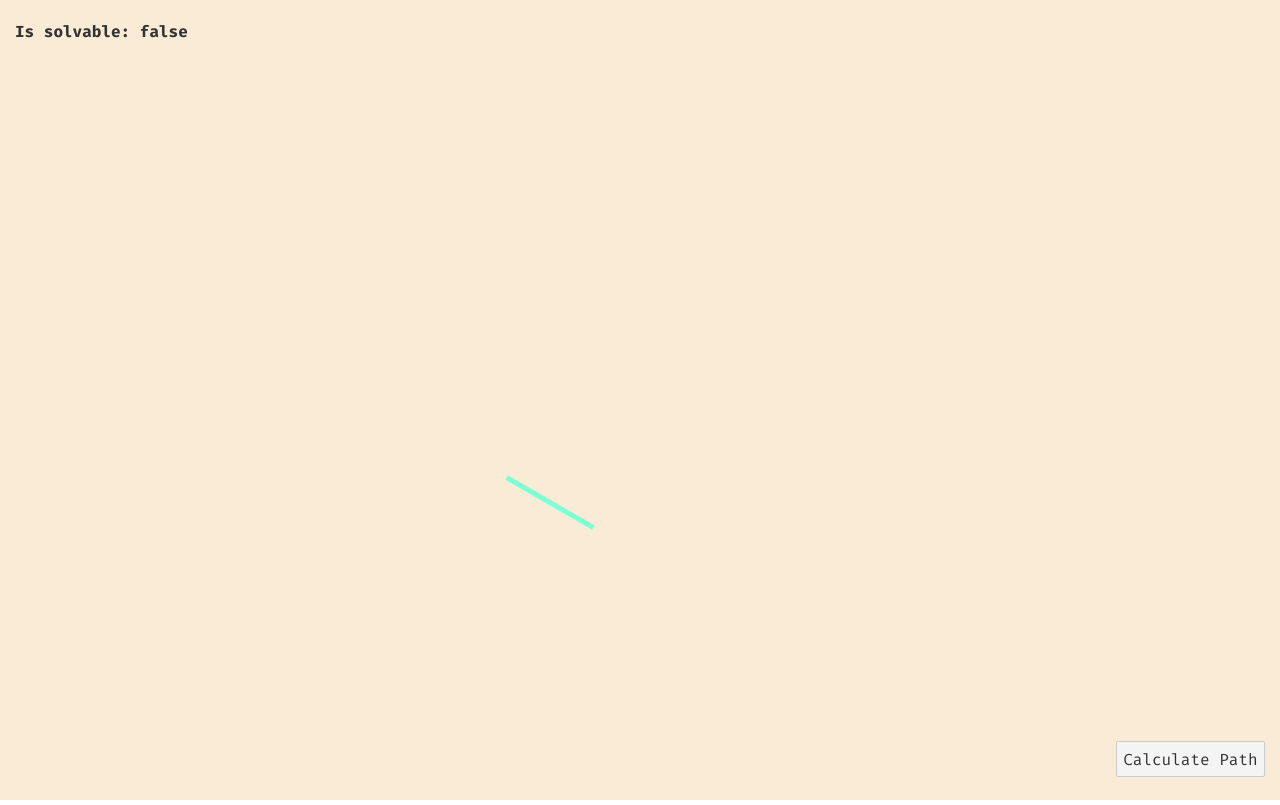
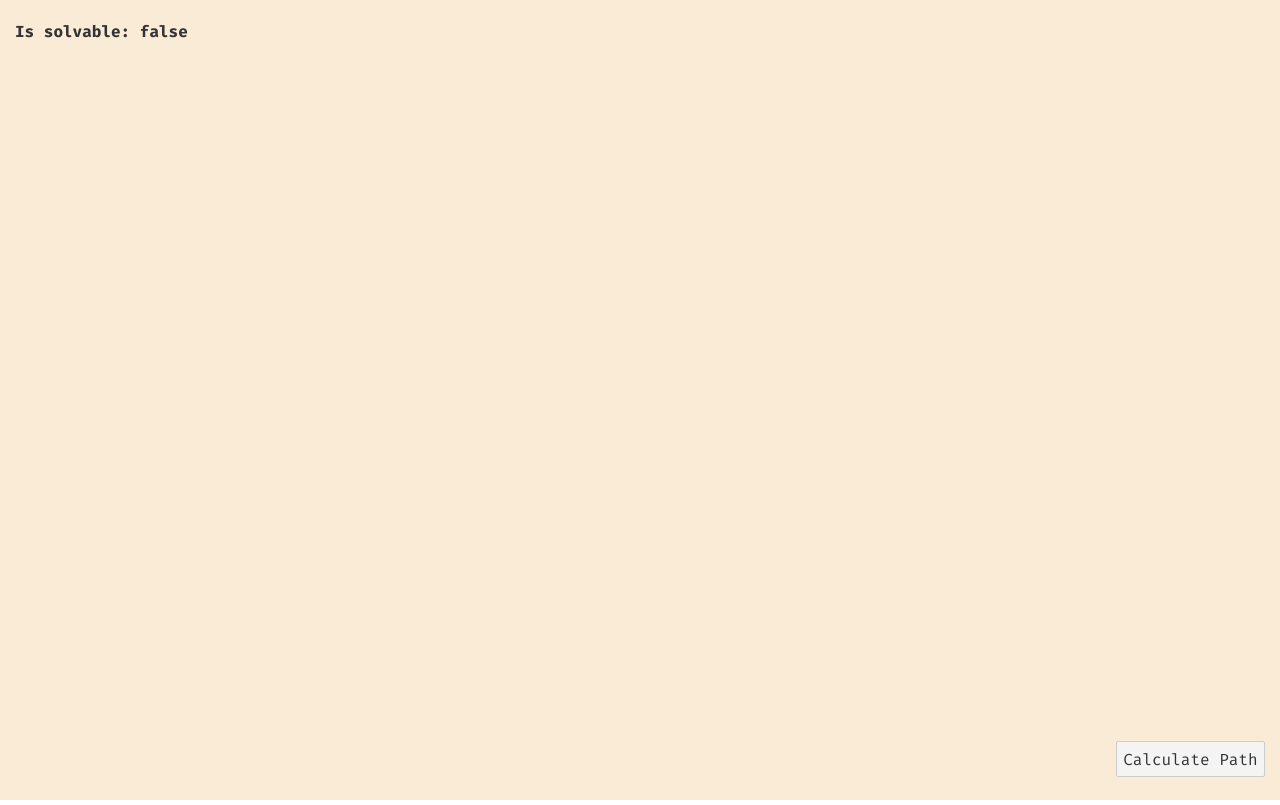
Before and after one commit to zyxwars/eulerian-path-finder, a Svelte app: page / in a window 1280 px wide. Built offline with nearby package versions, Linux system fonts and the light colour scheme; a web font is replaced by a local one.

Commit message:
Add edges

```diff
--- a/src/App.svelte
+++ b/src/App.svelte
@@ -1,40 +1,37 @@
 <script lang="ts">
   import { onMount } from "svelte";
 
+  import type * as T from "./types";
   import Node from "./components/Node.svelte";
+  import Edge from "./components/Edge.svelte";
 
-  let canvas;
-  let nodes = [];
-  let edges = [];
-  let selectedNode = null;
-  let nodeName = 0;
+  let nodes: T.Node[] = [];
+  let edges: T.Edge[] = [];
+  let selectedNode: T.Node | null = null;
 
-  onMount(() => {
-    canvas.width = window.innerWidth;
-    canvas.height = window.innerHeight;
-  });
-
-  window.onresize = () => {
-    canvas.width = window.innerWidth;
-    canvas.height = window.innerHeight;
-  };
-
-  const handleCreateNode = (e) => {
+  const handleCreateNode = (e: MouseEvent) => {
     nodes = [
       ...nodes,
       {
-        name: ++nodeName,
+        solutionOrder: "",
         x: e.clientX,
         y: e.clientY,
         isSelected: false,
         edges: new Set(),
       },
     ];
+
+    isSolvableVar = isSolvable();
   };
 
   // Var is used for gui so that it doesn't need to be updated on every refresh
-  let isSolvableVar = false;
+  let isSolvableVar: string | boolean = false;
   const isSolvable = () => {
+    for (let node of nodes) {
+      console.log(node.edges.size);
+      if (node.edges.size === 0) return "circuit not closed";
+    }
+
     let odd = 0;
     nodes.forEach((node) => {
       if (node.edges.size % 2 === 1) {
@@ -45,7 +42,7 @@
     return odd === 2 ? "Eulerian path" : odd === 0 ? "Eulerian cycle" : false;
   };
 
-  const isBridge = (node) => {
+  const isBridge = (node: T.Node) => {
     return node.edges.size < 2;
   };
 
@@ -66,9 +63,9 @@
       currentNode = nodes[0];
     }
 
-    nodes.forEach((node) => (node.name = ""));
+    nodes.forEach((node) => (node.solutionOrder = ""));
     let orderIndex = 1;
-    currentNode.name = 1;
+    currentNode.solutionOrder = 1;
 
     while (true) {
       if (currentNode.edges.size === 0) break;
@@ -89,13 +86,13 @@
       currentNode.edges.delete(nextNode);
       nextNode.edges.delete(currentNode);
 
-      //   console.log(`${currentNode.name} -> ${nextNode.name}`);
+      //   console.log(`${currentNode.solutionOrder} -> ${nextNode.solutionOrder}`);
 
       // Visually change names to the order in which the graph can be drawn
-      nextNode.name =
-        nextNode.name === ""
+      nextNode.solutionOrder =
+        nextNode.solutionOrder === ""
           ? ++orderIndex
-          : `${nextNode.name},${++orderIndex}`;
+          : `${nextNode.solutionOrder},${++orderIndex}`;
 
       currentNode = nextNode;
     }
@@ -103,7 +100,48 @@
     nodes = [...nodes]; // Refresh state
   };
 
-  const handleSelectNode = (e) => {
+  const connectNodes = (newSelectedNode: T.Node) => {
+    if (
+      newSelectedNode.edges.has(selectedNode) &&
+      selectedNode.edges.has(newSelectedNode)
+    )
+      return;
+
+    newSelectedNode.isSelected = false;
+    selectedNode.isSelected = false;
+
+    newSelectedNode.edges.add(selectedNode);
+    selectedNode.edges.add(newSelectedNode);
+
+    // In radians, use * 180 / Math.PI to get degrees
+    const angle = Math.atan2(
+      selectedNode.y - newSelectedNode.y,
+      selectedNode.x - newSelectedNode.x
+    );
+
+    edges = [
+      ...edges,
+      {
+        x: selectedNode.x + 30,
+        y: selectedNode.y + 30,
+        width:
+          (Math.abs(selectedNode.x - newSelectedNode.x) ** 2 +
+            Math.abs(selectedNode.y - newSelectedNode.y) ** 2) **
+          0.5,
+        height: 5,
+        angleDeg: 180 + (angle * 180) / Math.PI,
+        node1: selectedNode,
+        node2: newSelectedNode,
+      },
+    ];
+
+    nodes = [...nodes]; // Refresh state
+    selectedNode = null;
+
+    isSolvableVar = isSolvable();
+  };
+
+  const handleSelectedNode = (e: CustomEvent) => {
     const newSelectedNode = e.detail;
 
     // Deselect node
@@ -115,25 +153,7 @@
     }
 
     // Connect nodes
-    if (selectedNode) {
-      const ctx = canvas.getContext("2d");
-
-      ctx.beginPath();
-      ctx.moveTo(selectedNode.x + 25, selectedNode.y + 25);
-      ctx.lineTo(newSelectedNode.x + 25, newSelectedNode.y + 25);
-      ctx.stroke();
-
-      newSelectedNode.isSelected = false;
-      newSelectedNode.edges.add(selectedNode);
-      selectedNode.isSelected = false;
-      selectedNode.edges.add(newSelectedNode);
-
-      nodes = [...nodes]; // Refresh state
-      selectedNode = null;
-
-      isSolvableVar = isSolvable();
-      return;
-    }
+    if (selectedNode) return connectNodes(newSelectedNode);
 
     // Select node
     newSelectedNode.isSelected = true;
@@ -141,26 +161,56 @@
     selectedNode = newSelectedNode;
   };
 
-  const handleDeleteNode = (e) => {
+  const handleDeletedNode = (e: CustomEvent) => {
+    // Delete the connection from nodes
     for (let node of nodes) {
       node.edges.delete(e.detail);
     }
 
+    // Delete edges connecting the deleted node
+    edges = edges.filter(
+      (edge) => edge.node1 !== e.detail && edge.node2 !== e.detail
+    );
+
+    // Delete the node
     nodes = nodes.filter((node) => node !== e.detail);
+
+    isSolvableVar = isSolvable();
+  };
+
+  const handleDeleteEdge = (e: CustomEvent) => {
+    // Delete the connection from nodes
+    for (let node of nodes) {
+      if (node === e.detail.node1) node.edges.delete(e.detail.node2);
+      else if (node === e.detail.node2) node.edges.delete(e.detail.node1);
+    }
+    nodes = [...nodes];
+    console.log(nodes);
+
+    // Delete the edge
+    edges = edges.filter((edge) => edge !== e.detail);
+
+    isSolvableVar = isSolvable();
   };
 </script>
 
 <main>
-  <div class="line" />
-  <canvas bind:this={canvas} on:click={handleCreateNode} />
-  <h4 class="is-solvable">Is solvable: {isSolvableVar}</h4>
+  <div class="background" on:click={handleCreateNode}>
+    <h4 class="is-solvable">Is solvable: {isSolvableVar}</h4>
+  </div>
+
+  {#each edges as edge}
+    <Edge {edge} on:edge_deleted={handleDeleteEdge} />
+  {/each}
+
   {#each nodes as node}
     <Node
       {node}
-      on:node_selected={handleSelectNode}
-      on:node_deleted={handleDeleteNode}
+      on:node_selected={handleSelectedNode}
+      on:node_deleted={handleDeletedNode}
     />
   {/each}
+
   <button class="action-btn" on:click={() => getEulerianPath()}
     >Calculate Path</button
   >
@@ -171,18 +221,13 @@
     position: relative;
     width: 100%;
     height: 100vh;
+  }
+
+  .background {
+    width: 100%;
+    height: 100%;
 
     background-color: antiquewhite;
-  }
-
-  .line {
-    position: absolute;
-    top: 500px;
-    left: 500px;
-    width: 100px;
-    height: 5px;
-    transform: rotate(30deg);
-    background-color: aquamarine;
   }
 
   .is-solvable {
--- /dev/null
+++ b/src/components/Edge.svelte
@@ -0,0 +1,28 @@
+<script lang="ts">
+  import { createEventDispatcher } from "svelte";
+
+  import type * as T from "../types";
+
+  export let edge: T.Edge;
+
+  const dispatch = createEventDispatcher();
+
+  const onDelete = () => {
+    dispatch("edge_deleted", edge);
+  };
+</script>
+
+<div
+  on:click={onDelete}
+  class="edge"
+  style="left: {edge.x}px; top: {edge.y}px; width: {edge.width}px; height: {edge.height}px; transform: rotate({edge.angleDeg}deg);"
+/>
+
+<style>
+  .edge {
+    position: absolute;
+    transform-origin: top left;
+
+    background-color: gray;
+  }
+</style>
--- a/src/components/Node.svelte
+++ b/src/components/Node.svelte
@@ -1,7 +1,9 @@
 <script lang="ts">
   import { createEventDispatcher } from "svelte";
 
-  export let node;
+  import type * as T from "../types";
+
+  export let node: T.Node;
 
   const dispatch = createEventDispatcher();
 
@@ -9,33 +11,39 @@
     dispatch("node_selected", node);
   };
 
-  const onRemove = () => {
+  const onDelete = () => {
     dispatch("node_deleted", node);
   };
 </script>
 
 <div
   on:click={onSelect}
-  on:contextmenu|preventDefault={onRemove}
+  on:contextmenu|preventDefault={onDelete}
   class="node"
   style="left: {node.x}px; top: {node.y}px; background-color: {node.isSelected
     ? 'red'
-    : 'chartreuse'}"
+    : node.edges.size % 2 == 0
+    ? 'chartreuse'
+    : 'yellow'}; outline-color: {node.isSelected
+    ? 'darkred'
+    : node.edges.size % 2 == 0
+    ? 'forestgreen'
+    : 'darkgoldenrod'};"
 >
-  {node.name}
+  {node.solutionOrder ? node.solutionOrder : node.edges.size}
 </div>
 
 <style>
   .node {
     position: absolute;
-
-    width: 50px;
-    height: 50px;
+    width: 60px;
+    height: 60px;
     border-radius: 50%;
 
     display: flex;
     justify-content: center;
     align-items: center;
     font-size: 1rem;
+    outline: forestgreen solid 0.2rem;
   }
 </style>
```
Also changed, not shown: src/types.ts (+21 -0 lines), tsconfig.json (line endings or trailing spaces), 1 other file (tests, documents, lock files or other folders).
